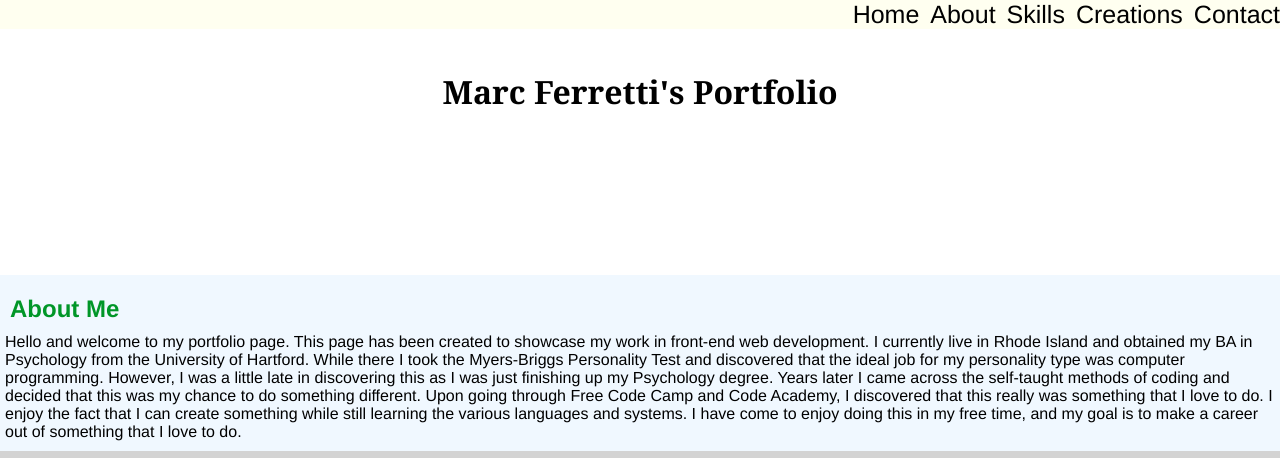
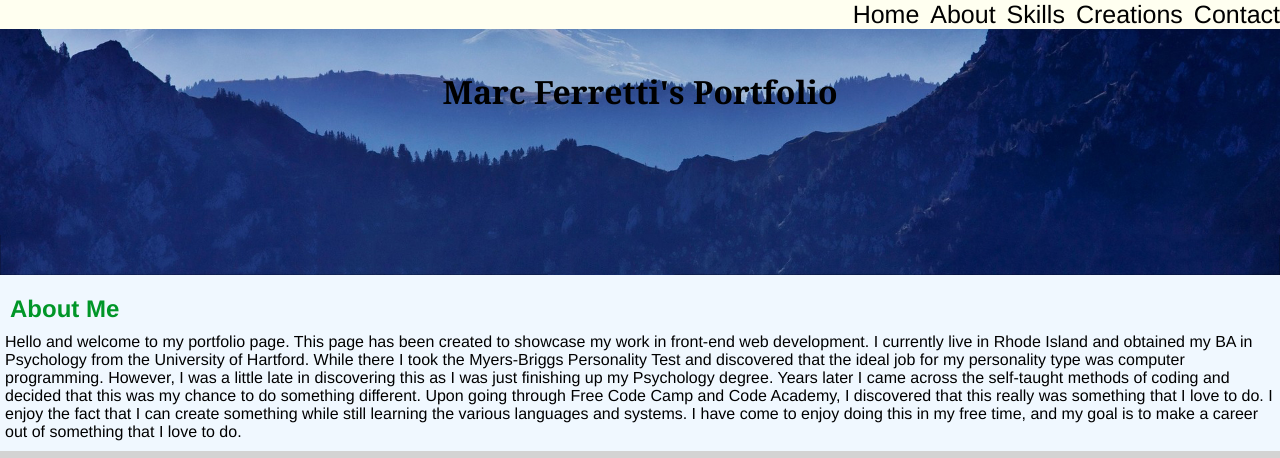
Before and after one commit to mferret84/mferret84.github.io, a plain HTML site: page index.html in a window 1280 px wide. Shown: the top 458 px of the page. Drawn offline with nearby package versions, Linux system fonts and the light colour scheme.

Commit message:
Create main.css

```diff
--- a/css/main.css
+++ b/css/main.css
@@ -47,7 +47,7 @@ h1 {
   padding: 70px;
   height: 275px;
   width: 100%;
-  background: url("mferret84.github.io/mountains.jpg") no-repeat center bottom;
+  background: url("../mountains.jpg") no-repeat center bottom;
   background-size: cover;
   background-attachment: fixed;
   position: relative;
```
